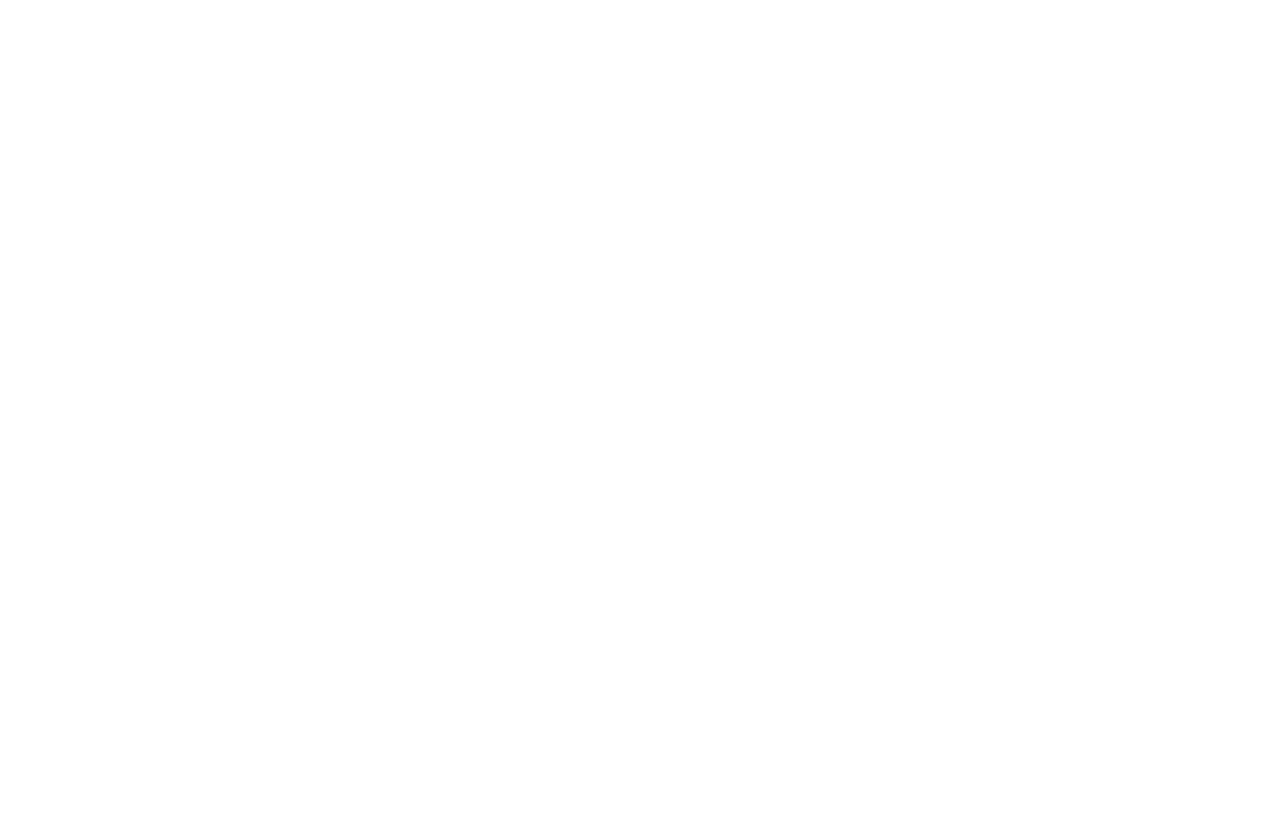
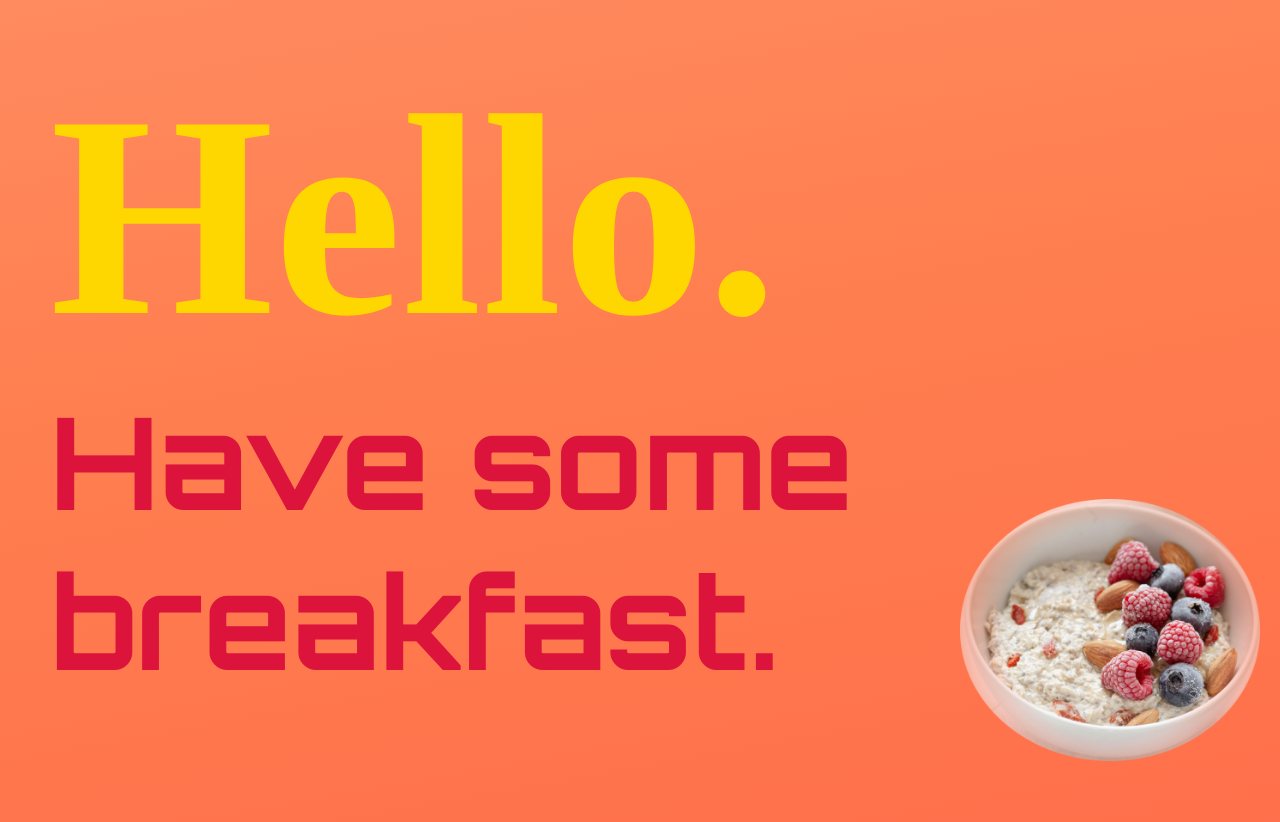
Before and after one commit to FujikoTide/itol, a plain HTML site: page htmlcss_coding_challenges/06_Typography/index.html in a window 1280 px wide. Shown: the top 822 px of the page. Before the commit the page ends 800 px from the top, so only its background shows below. Drawn offline with Linux system fonts and the light colour scheme; a web font is replaced by a local one.

Commit message:
add typography page

```diff
--- a/htmlcss_coding_challenges/06_Typography/css/style.css
+++ b/htmlcss_coding_challenges/06_Typography/css/style.css
@@ -0,0 +1,111 @@
+@import url('https://fonts.googleapis.com/css2?family=Aldrich&family=Changa+One:ital@0;1&family=Chango&family=Climate+Crisis&family=Electrolize&family=Erica+One&family=Exo:ital,wght@0,100..900;1,100..900&family=Fascinate&family=Goldman:wght@400;700&family=Orbitron:wght@400..900&family=Oxanium:wght@200..800&family=Righteous&family=Russo+One&family=Sigmar&family=Zen+Dots&display=swap');
+
+* {
+  margin: 0;
+  padding: 0;
+  box-sizing: border-box;
+}
+
+body {
+  overflow-y: hidden;
+  margin: 0;
+  min-height: 100vh;
+  /* background: linear-gradient(
+    170deg,
+    #ffdab9,
+    #ffc0cb,
+    #ffa07a,
+    #ff7f50,
+    #fffacd,
+    #ffc0cb,
+    #ffdab9
+  ); */
+
+  background: linear-gradient(
+    170deg,
+    #ffa07a,
+    #ff7f50,
+    #ff6347,
+    #ff1493,
+    #ff8c00,
+    #ff69b4,
+    #ff7f50,
+    #ffa07a
+  );
+
+  background-size: 100% 400%;
+
+  animation-name: slowFadeGrapefruit;
+  animation-duration: 40s;
+  animation-timing-function: linear;
+  animation-iteration-count: infinite;
+  animation-direction: alternate;
+}
+
+@keyframes slowFadeGrapefruit {
+  0% {
+    background-position: 0% 0%;
+  }
+  100% {
+    background-position: 0% 100%;
+  }
+}
+
+.content-wrapper {
+  padding: 50px;
+  text-align: center;
+  color: #333;
+}
+
+.content-wrapper h1 {
+  font-size: 3em;
+  margin-bottom: 20px;
+}
+
+.bold-font {
+  font-family: 'Chango';
+  font-size: 24rem;
+  text-align: left;
+  color: gold;
+}
+
+.square-font {
+  font-family: 'Orbitron';
+  font-size: 12rem;
+  text-align: left;
+  color: crimson;
+}
+
+.image-container-feathered,
+.feathered-image-direct {
+  position: fixed;
+  bottom: 20px;
+  right: 20px;
+  width: 300px;
+  height: 300px;
+  display: inline-block;
+
+  -webkit-mask-image: radial-gradient(
+    ellipse at center,
+    black 50%,
+    transparent 90%
+  );
+  mask-image: radial-gradient(ellipse at center, black 50%, transparent 90%);
+}
+
+.image-container-feathered img {
+  display: block;
+  width: 100%;
+  height: 100%;
+  object-fit: contain;
+}
+
+@media (max-width: 1280px) {
+  .bold-font {
+    font-size: 18rem;
+  }
+
+  .square-font {
+    font-size: 8rem;
+  }
+}
--- a/htmlcss_coding_challenges/06_Typography/index.html
+++ b/htmlcss_coding_challenges/06_Typography/index.html
@@ -3,7 +3,19 @@
   <head>
     <meta charset="UTF-8" />
     <meta name="viewport" content="width=device-width, initial-scale=1.0" />
+    <link rel="stylesheet" href="./css/style.css" />
     <title>Document</title>
   </head>
-  <body></body>
+  <body>
+    <div class="content-wrapper">
+      <h2 class="bold-font">Hello.</h2>
+
+      <h2 class="square-font">Have some breakfast.</h2>
+
+      <div style="height: 150vh"></div>
+    </div>
+    <div class="image-container-feathered">
+      <img src="./images/breakfast1.png" alt="" />
+    </div>
+  </body>
 </html>
```
Also changed, not shown: htmlcss_coding_challenges/06_Typography/images/breakfast1.png (added).
